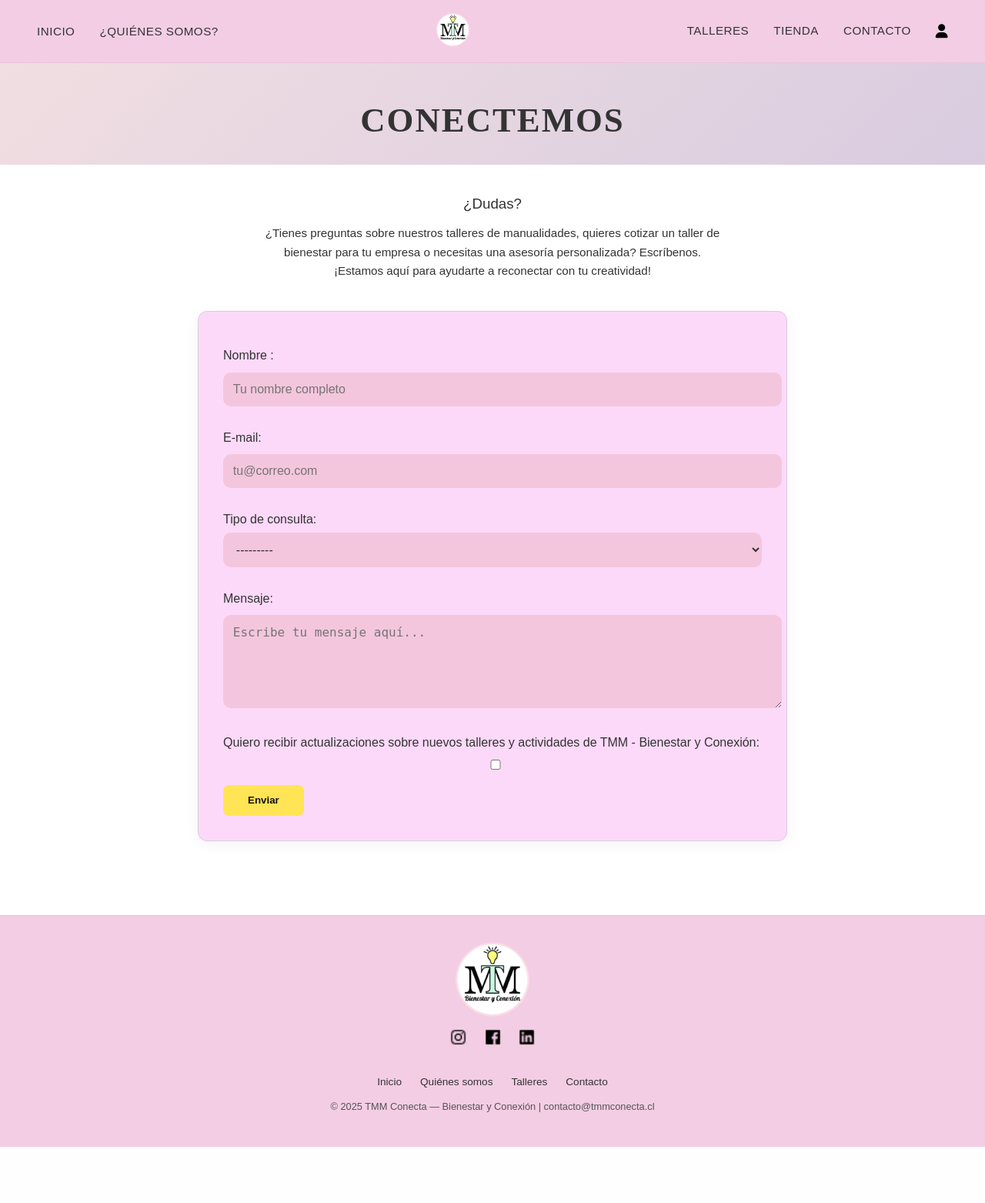
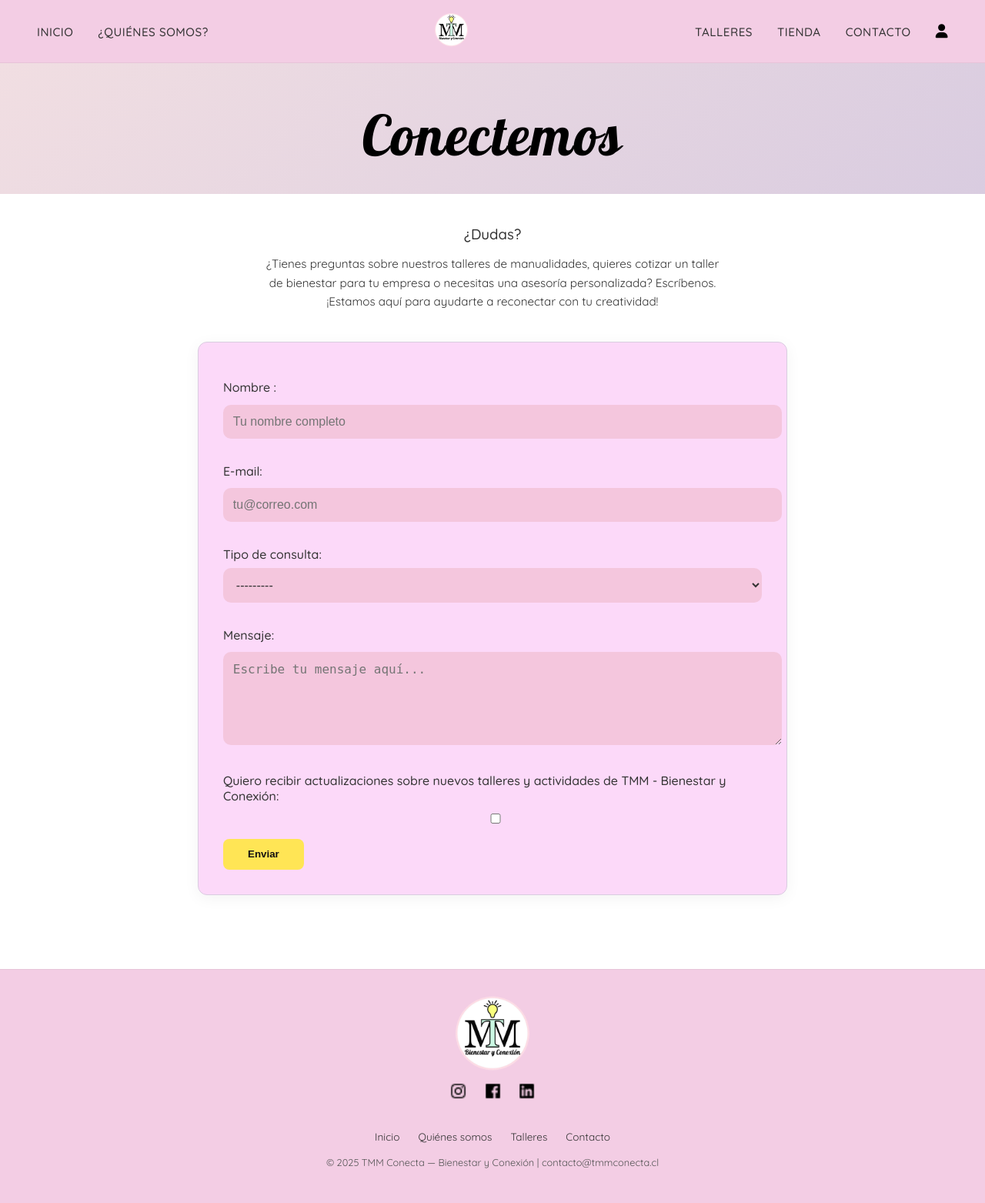
Before and after one commit to rgarzona1/TMM_Conecta, a Django app: page /contacto/ in a window 1280 px wide. Shown: the whole page at 77% size. Before the commit the page ends 1490 px from the top, so only its background shows below. Run offline with Django 5.2, Linux system fonts and the light colour scheme.

Commit message:
cambio de tipografia

```diff
--- a/static/css/general.css
+++ b/static/css/general.css
@@ -8,9 +8,24 @@
     --color-texto: #333;
 }
 
+
+.quicksand-body {
+  font-family: "Quicksand", sans-serif;
+  font-optical-sizing: auto;
+  font-weight: 500;
+  font-style: normal;
+}
+
+.lobster-regular {
+  font-family: "Lobster", sans-serif;
+  font-weight: 400;
+  font-style: normal;
+}
+
+
 body {
     margin: 0;
-    font-family: 'Poppins', sans-serif;
+    font-family: 'Quicksand', sans-serif;
     color: var(--color-texto);
     background-color: #faf7e4;
 }
@@ -179,6 +194,15 @@ main {
     background: linear-gradient(135deg, var(--color-rosa), var(--color-lavanda));
     padding: 3rem 1rem 2rem;
     position: relative;
+}
+
+.banner-conectar h1{
+    font-size: 4.5rem;
+    font-weight: lighter;
+    color: rgb(0, 0, 0);
+    margin: 0;
+    letter-spacing: 2px;
+    font-family: 'Lobster', sans-serif;
 }
 
 /* === EXPERIENCIA TMM (Carrusel Home) === */
@@ -521,13 +562,7 @@ main {
   .inspiration__slider .slide { font-size: 1.2rem; padding: 1rem 0; position: relative; }
 }
 
-.banner-conectar h1 {
-    font-family: 'Playfair Display', serif;
-    font-size: 2.8rem;
-    letter-spacing: 2px;
-    color: var(--color-texto);
-    margin: 0;
-}
+
 
 .hoja-deco {
     position: absolute;
--- a/templates/Web/contacto.html
+++ b/templates/Web/contacto.html
@@ -8,7 +8,7 @@
 
     <!-- Banner con título -->
     <div class="banner-conectar">
-        <h1>CONECTEMOS</h1>
+        <h1>Conectemos</h1>
     </div>
 
     <!-- Introducción -->
--- a/templates/Web/home.html
+++ b/templates/Web/home.html
@@ -105,7 +105,7 @@
     <!-- ======= TALLERES ======= -->
     <section id="talleres" class="section">
         <div class="wrap">
-            <h2 class="section__title">TALLERES</h2>
+            <h2 class="section__title">Nuestros talleres</h2>
             {% if talleres %}
             <div class="cards">
                 {% for t in talleres|slice:":3" %}
--- a/templates/general.html
+++ b/templates/general.html
@@ -7,6 +7,9 @@
     <title>{% block title %}TMM Conecta{% endblock %}</title>
     <link rel="stylesheet" href="{% static 'css/general.css' %}">
     <link rel="stylesheet" href="https://cdnjs.cloudflare.com/ajax/libs/font-awesome/6.0.0/css/all.min.css">
+    <link rel="preconnect" href="https://fonts.googleapis.com">
+    <link rel="preconnect" href="https://fonts.gstatic.com" crossorigin>
+    <link href="https://fonts.googleapis.com/css2?family=Lobster&family=Quicksand:wght@300..700&family=Satisfy&display=swap" rel="stylesheet">
 
 </head>
 <body>
--- a/templates/tienda/catalogo_talleres.html
+++ b/templates/tienda/catalogo_talleres.html
@@ -9,7 +9,7 @@
 
     <h1>Próximos Talleres Presenciales</h1>
 
-    <p class="text-center" style="color: #666; font-size: 1.1em; margin-bottom: 30px;">
+    <p class="text-center" style="color: black; font-size: 1.1em; margin-bottom: 30px;">
         Genera momentos de conexión y autocuidado a través de la creatividad.
     </p>
 
@@ -35,8 +35,7 @@
                 <p>{{ taller.descripcion_completa|truncatewords:20 }}</p>
 
                 {% if taller.fecha_proxima %}
-                <div style="margin-bottom: 15px; padding: 12px; background: linear-
-                gradient(135deg, #fff3f8 0%, #ffe6f0 100%); border-radius: 10px; text-align: center; border: 1px solid #ffddea;">
+                <div style="margin-bottom: 15px; padding: 12px; background: linear-gradient(135deg, #fff3f8 0%, #ffe6f0 100%); border-radius: 10px; text-align: center; border: 1px solid #ffddea;">
                     <div style="font-size: 1.8rem; margin-bottom: 5px;">📅</div>
                     <div style="color: #ce80b0; font-size: 0.75rem; font-weight: 600; text-transform: uppercase; letter-spacing: 0.5px; margin-bottom: 3px;">Próxima fecha</div>
                     <div style="color: #333; font-size: 1rem; font-weight: 700;">{{ taller.fecha_proxima|date:"d/m/Y" }}</div>
--- a/templates/tienda/detalle_taller.html
+++ b/templates/tienda/detalle_taller.html
@@ -101,7 +101,6 @@
 
     <!-- Descripción Larga -->
     <div class="detail-header">
-        <h1>{{ taller.taller_base.titulo }}</h1>
         <div class="descripcion_talleres_detalle">
             <h2>Descripción del Taller</h2>
             <p class="descripcion-talleres">{{ taller.descripcion_completa|linebreaksbr }}</p>
--- a/templates/tienda/tienda_home.html
+++ b/templates/tienda/tienda_home.html
@@ -4,7 +4,7 @@
 
 {% block content %}
 <main class="tienda-main-content">
-    <h2 style="text-align: center; font-size: 28px; color: var(--color-texto-gris);">Nuestra Tienda</h2>
+    <h2 style="text-align: center; font-size: 40px; color: var(--color-durazno); font-family: 'Lobster', sans-serif; font-weight: lighter;">Nuestra Tienda</h2>
 
     <div style="text-align: center; margin-bottom: 40px; padding: 20px 0; border-top: 1px solid #ccc; border-bottom: 1px solid #ccc;">
         <input type="search" placeholder="Search Keyword"
--- a/templates/usuario/login.html
+++ b/templates/usuario/login.html
@@ -7,6 +7,9 @@
     <title>Iniciar sesión - TMM Conecta</title>
     <link rel="stylesheet" href="{% static 'css/general.css' %}">
     <link rel="stylesheet" href="https://cdnjs.cloudflare.com/ajax/libs/font-awesome/6.0.0/css/all.min.css">
+    <link rel="preconnect" href="https://fonts.googleapis.com">
+    <link rel="preconnect" href="https://fonts.gstatic.com" crossorigin>
+    <link href="https://fonts.googleapis.com/css2?family=Lobster&family=Quicksand:wght@500&family=Satisfy&display=swap" rel="stylesheet">
 </head>
 <body class="login-body">
 
--- a/templates/usuario/registro.html
+++ b/templates/usuario/registro.html
@@ -8,6 +8,9 @@
     <title>Registro - TMM Conecta</title>
     <link rel="stylesheet" href="{% static 'css/general.css' %}">
     <link rel="stylesheet" href="https://cdnjs.cloudflare.com/ajax/libs/font-awesome/6.0.0/css/all.min.css">
+    <link rel="preconnect" href="https://fonts.googleapis.com">
+    <link rel="preconnect" href="https://fonts.gstatic.com" crossorigin>
+    <link href="https://fonts.googleapis.com/css2?family=Lobster&family=Quicksand:wght@500&family=Satisfy&display=swap" rel="stylesheet">
 </head>
 <body class="login-body">
 
```
Also changed, not shown: other parts of static/css/general.css (+29 -1 lines), tienda/migrations/0010_carritoitem_email_beneficiario_carritoitem_es_regalo_and_more.py (added).
